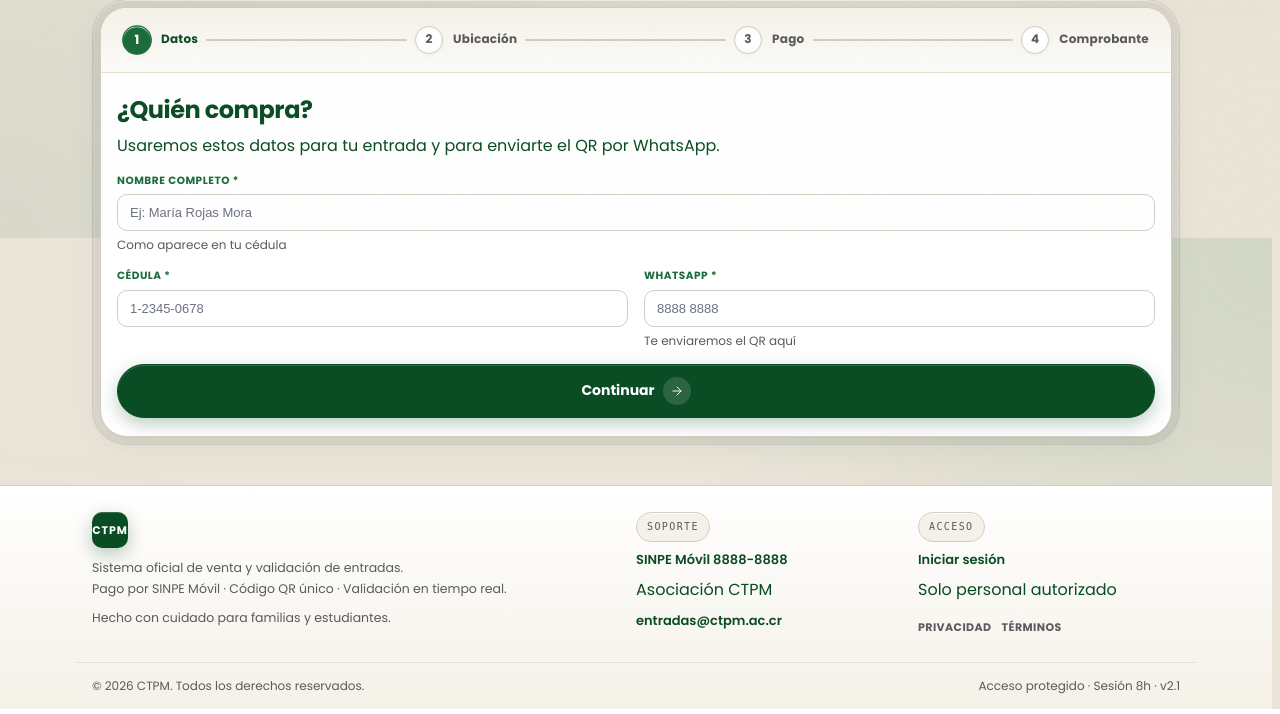
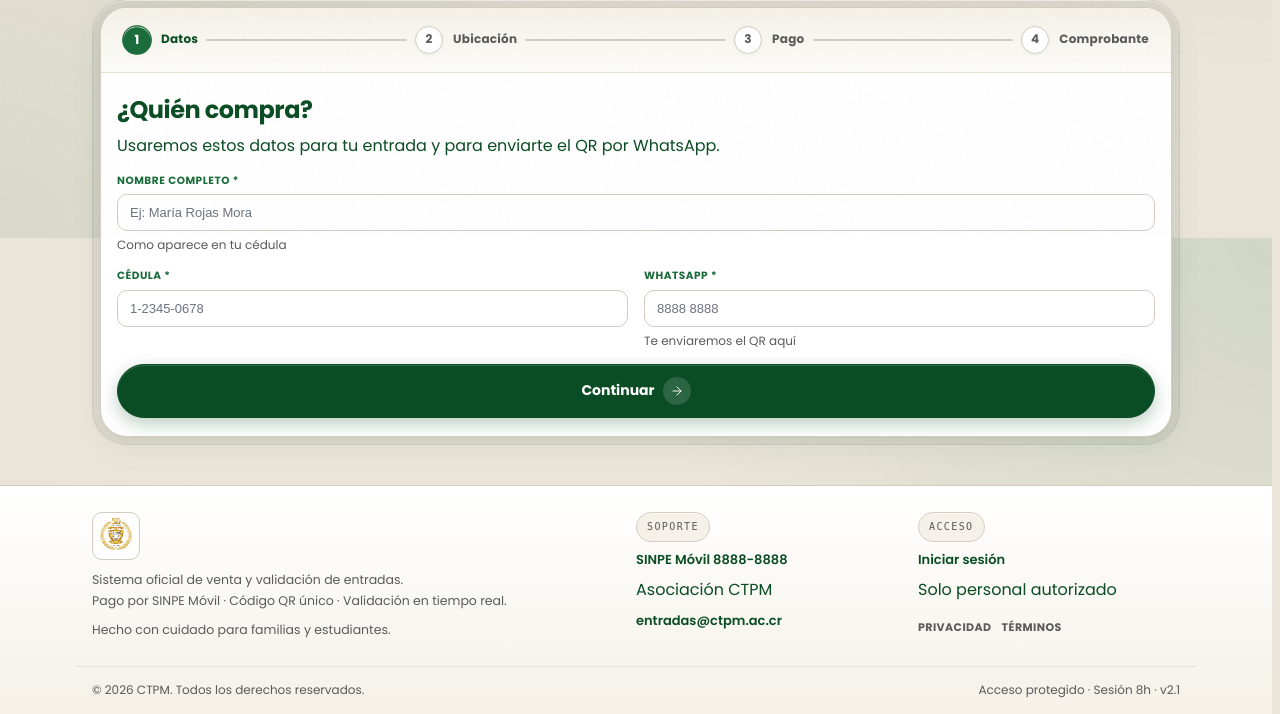
Before and after one commit to greikol4321-hub/entradas-ctpm, a Flask app: page / in a window 1280 px wide. Shown: the part 562-1276 px from the top of the page. Run offline with Flask 3, Linux system fonts and the light colour scheme; some libraries are stand-ins or nearby versions; some web fonts are replaced.

Commit message:
style: footer CTPM texto por logo_colegio_nuevo.png

```diff
--- a/templates/base.html
+++ b/templates/base.html
@@ -59,7 +59,7 @@
 <footer class="footer">
   <div class="footer-inner">
     <div class="footer-brand">
-      <span class="brand-mark sm" aria-hidden="true">CTPM</span>
+      <img src="{{ url_for('static', filename='img/logo_colegio_nuevo.png') }}" alt="Logo CTP Matapalo" class="footer-logo" style="width:48px;height:48px;object-fit:contain;background:#fff;border-radius:10px;padding:4px;border:1px solid var(--line);flex-shrink:0">
       <p>Sistema oficial de venta y validación de entradas.<br>Pago por SINPE Móvil · Código QR único · Validación en tiempo real.</p>
       <p class="muted small" style="margin-top:8px">Hecho con cuidado para familias y estudiantes.</p>
     </div>
```
